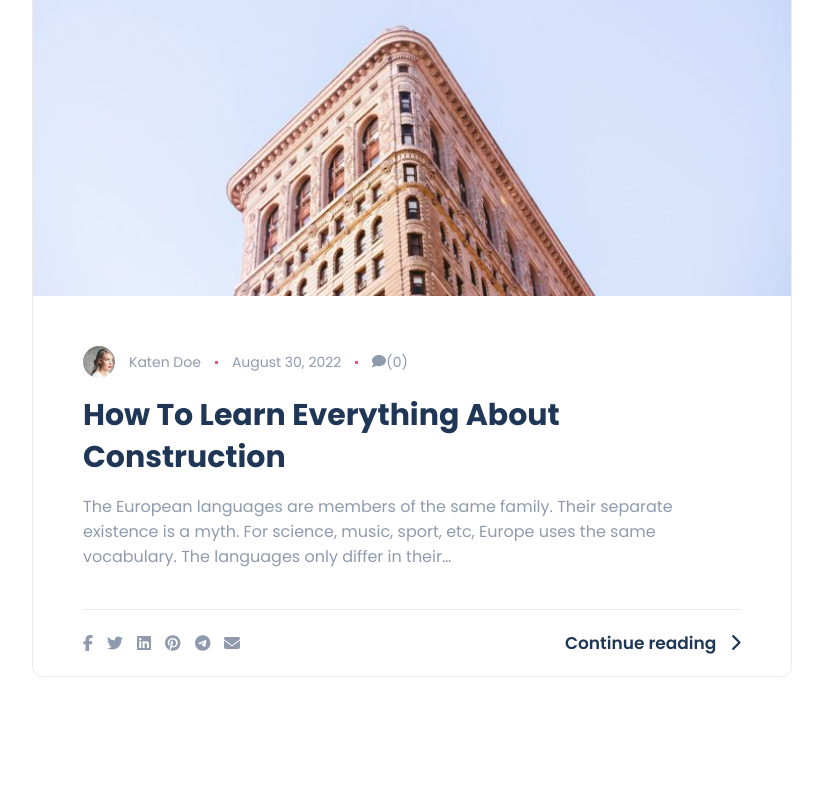
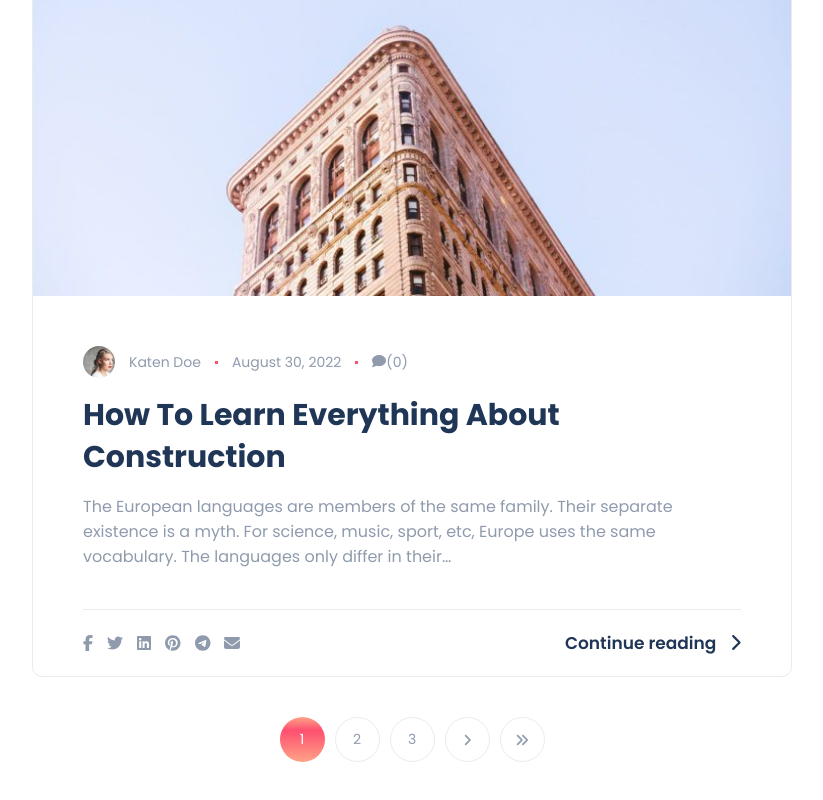
Before and after one commit to AbdukahharS/katen, a Next.js app: page / in a window 1280 px wide. Shown: the part 3332-4132 px from the top of the page, without its empty margins (38-861 px from the left). Before the commit the page ends 4049 px from the top, so only its background shows below. Built offline with nearby package versions, Linux system fonts and the light colour scheme.

Commit message:
Pagination

```diff
--- /dev/null
+++ b/src/components/Pagination.jsx
@@ -0,0 +1,98 @@
+import { useEffect, useState } from 'react'
+import { useRouter } from 'next/router'
+import { FontAwesomeIcon } from '@fortawesome/react-fontawesome'
+import {
+  faAnglesLeft,
+  faAngleLeft,
+  faAnglesRight,
+  faAngleRight,
+} from '@fortawesome/free-solid-svg-icons'
+import styles from '@/styles/components/Pagination.module.scss'
+import Link from 'next/link'
+
+const totalPages = 7
+
+const Pagination = () => {
+  const router = useRouter()
+  const pageNumber = Number(router.query.number || 1)
+  const [pages, setPages] = useState([])
+  console.log(pages)
+
+  useEffect(() => {
+    if (totalPages === 1) {
+      setPages([1])
+    } else if (pageNumber === 1) {
+      setPages(() => {
+        const n = []
+        for (let i = 1; i <= totalPages; i++) {
+          if (i > 3) break
+          n.push(i)
+        }
+        return n
+      })
+    } else if (pageNumber === totalPages) {
+      setPages(() => {
+        const n = []
+        for (let i = totalPages; i >= 1; i--) {
+          if (i === totalPages - 3) break
+          n.unshift(i)
+        }
+        return n
+      })
+    } else {
+      setPages([pageNumber - 1, pageNumber, pageNumber + 1])
+    }
+  }, [pageNumber])
+
+  return (
+    <article className={styles.container}>
+      <Link
+        href={`/page/${1}`}
+        style={pageNumber === 1 || totalPages === 1 ? { display: 'none' } : {}}
+        title='First page'
+      >
+        <FontAwesomeIcon icon={faAnglesLeft} />
+      </Link>
+      <Link
+        href={`/page/${pageNumber - 1}`}
+        style={pageNumber === 1 || totalPages === 1 ? { display: 'none' } : {}}
+        title='Previous page'
+      >
+        <FontAwesomeIcon icon={faAngleLeft} />
+      </Link>
+      {pages.map((page, i) => (
+        <Link
+          key={i}
+          href={page === 1 ? '/' : `/page/${page}`}
+          className={page === pageNumber ? styles.active : ''}
+        >
+          {page}
+        </Link>
+      ))}
+      <Link
+        href={`/page/${pageNumber + 1}`}
+        style={
+          pageNumber === totalPages || totalPages === 1
+            ? { display: 'none' }
+            : {}
+        }
+        title='Next page'
+      >
+        <FontAwesomeIcon icon={faAngleRight} />
+      </Link>
+      <Link
+        href={`/page/${totalPages}`}
+        style={
+          pageNumber === totalPages || totalPages === 1
+            ? { display: 'none' }
+            : {}
+        }
+        title='Last page'
+      >
+        <FontAwesomeIcon icon={faAnglesRight} />
+      </Link>
+    </article>
+  )
+}
+
+export default Pagination
--- a/src/pages/index.js
+++ b/src/pages/index.js
@@ -3,6 +3,7 @@ import Hero from '../components/home/Hero'
 import Aside from '@/components/Aside'
 import styles from '@/styles/Home.module.scss'
 import Article from '@/components/Article'
+import Pagination from '@/components/Pagination'
 
 export default function Home() {
   return (
@@ -16,10 +17,13 @@ export default function Home() {
       <Hero />
       <section className={styles.container}>
         <main className={styles.main}>
-          <Article />
-          <Article />
-          <Article />
-          <Article />
+          <div className={styles.articles}>
+            <Article />
+            <Article />
+            <Article />
+            <Article />
+          </div>
+          <Pagination />
         </main>
         <Aside />
       </section>
--- /dev/null
+++ b/src/pages/page/[number].jsx
@@ -0,0 +1,3 @@
+import Home from '../index'
+
+export default Home
--- a/src/styles/Home.module.scss
+++ b/src/styles/Home.module.scss
@@ -10,4 +10,5 @@
 
 .main {
   flex: 1;
+  margin-bottom: 60px;
 }
--- /dev/null
+++ b/src/styles/components/Pagination.module.scss
@@ -0,0 +1,31 @@
+.container {
+  display: flex;
+  flex-direction: row;
+  align-items: center;
+  justify-content: center;
+  gap: 10px;
+
+  a {
+    display: flex;
+    align-items: center;
+    justify-content: center;
+    width: 45px;
+    height: 45px;
+    color: #8f9bad;
+    border: 1px solid #ebebeb;
+    border-radius: 50%;
+    font-size: 14px;
+
+    &.active,
+    &:hover {
+      background: linear-gradient(
+        to top,
+        #ffa387 0%,
+        #fe4f70 70%,
+        #ffa387 100%
+      );
+      border: none;
+      color: #fff;
+    }
+  }
+}
```
